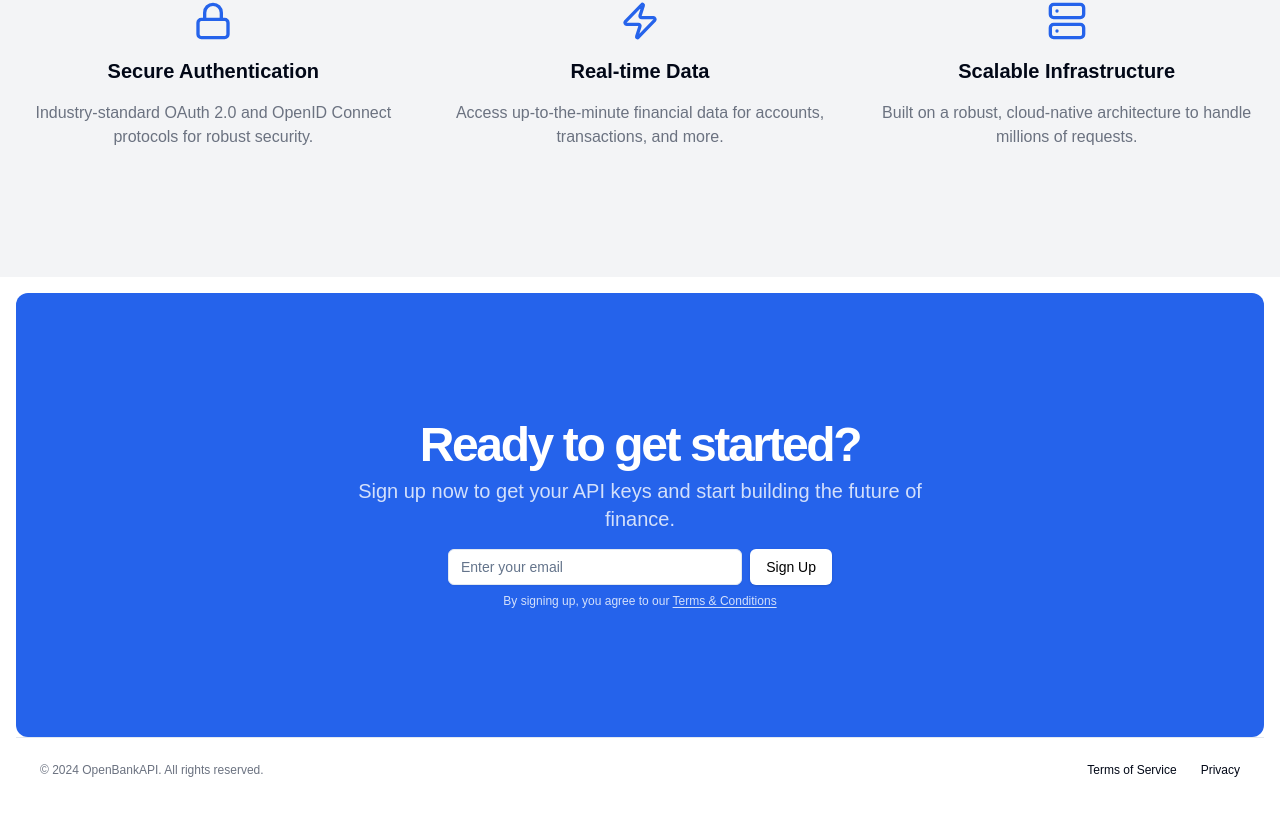
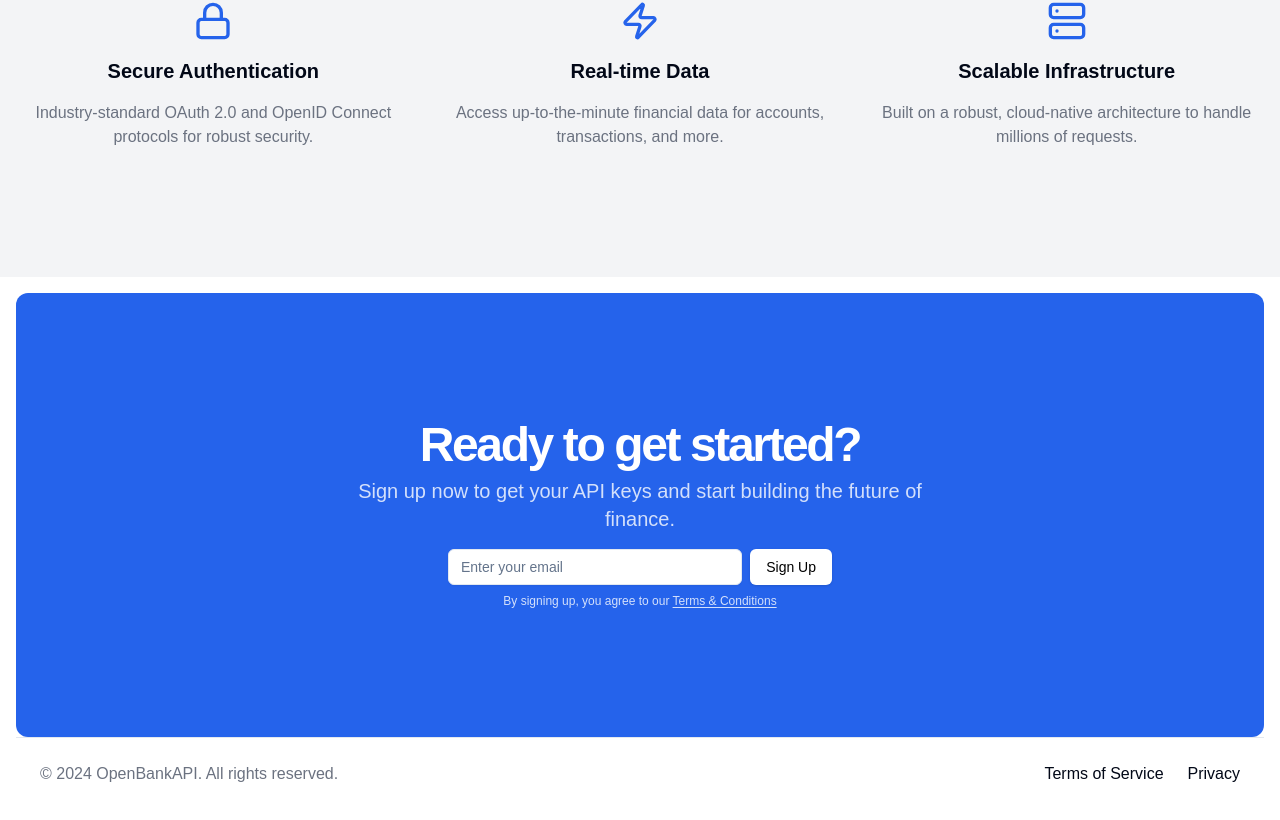
Before and after one commit to abhijayrajvansh/ncba-client, a Next.js app: page / in a window 1280 px wide. Shown: the part 944-1764 px from the top of the page. Built offline with nearby package versions, Linux system fonts and the light colour scheme.

Commit message:
update: tnc and links to footers

```diff
--- a/components/structures/Footer.tsx
+++ b/components/structures/Footer.tsx
@@ -43,14 +43,14 @@ const Footer = () => {
         </div>
       </section>
       <footer className="flex flex-col gap-2 sm:flex-row py-6 w-full shrink-0 items-center px-4 md:px-6 border-t">
-        <p className="text-xs text-gray-500">
+        <p className="text-gray-500">
           © 2024 OpenBankAPI. All rights reserved.
         </p>
         <nav className="sm:ml-auto flex gap-4 sm:gap-6">
-          <Link className="text-xs hover:underline underline-offset-4" href="#">
+          <Link className="hover:underline underline-offset-4" href="#">
             Terms of Service
           </Link>
-          <Link className="text-xs hover:underline underline-offset-4" href="#">
+          <Link className="hover:underline underline-offset-4" href="#">
             Privacy
           </Link>
         </nav>
```
